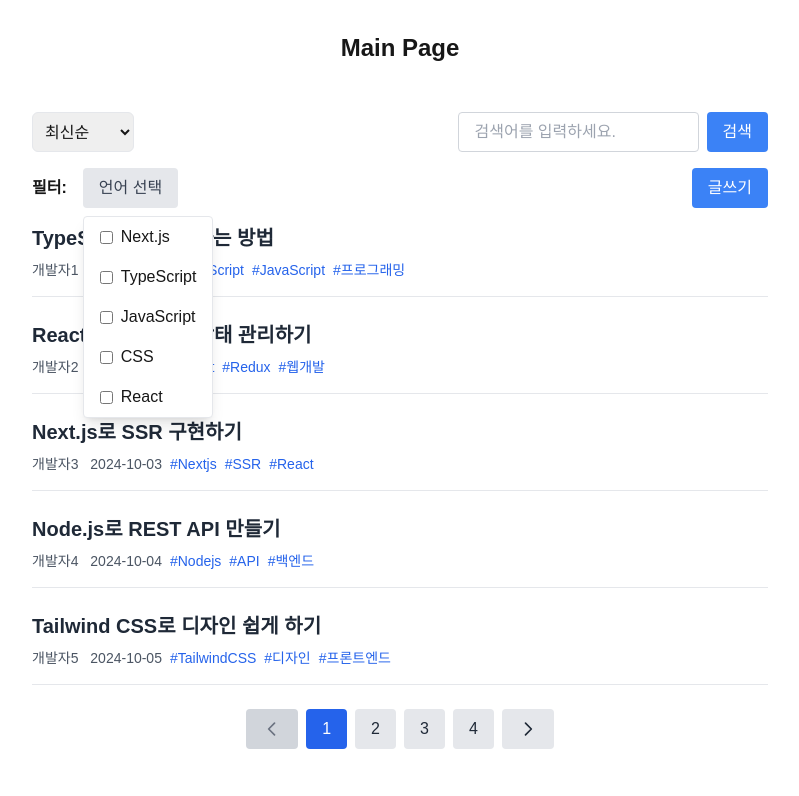
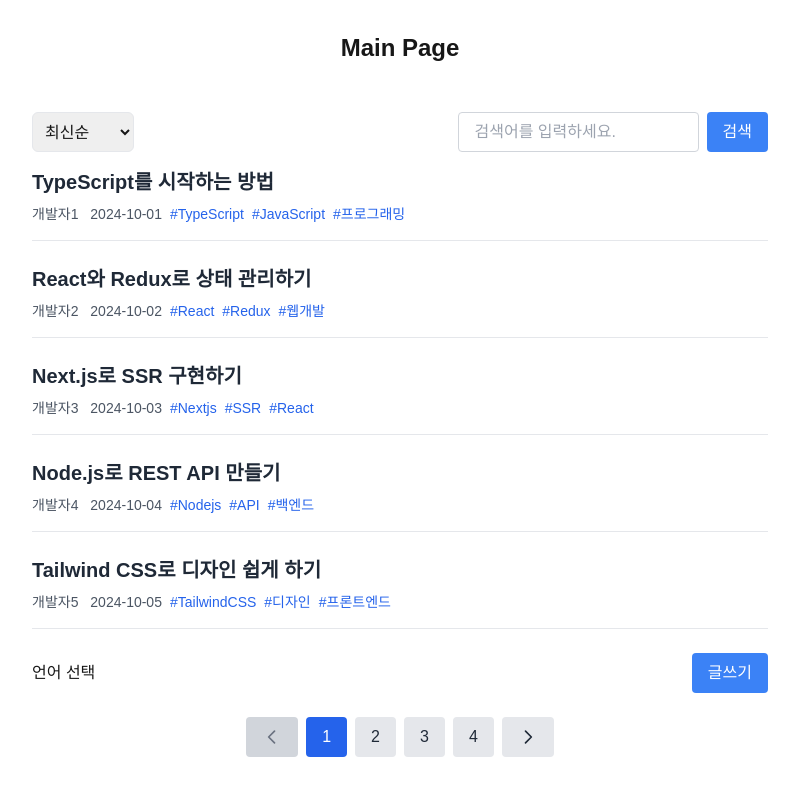
Before and after one commit to songhyein0123/code404, a Next.js app: page /main_board in a window 1280 px wide. Shown: the top 796 px of the page, without its empty margins (240-1039 px from the left). Built offline with nearby package versions, Linux system fonts and the light colour scheme.

Commit message:
fix: 게시글 목록의 위치를 정렬 드롭 박스와 검색 컴포넌트 아래로 이동 및 언어 선택을 클릭하면 토글로 언어들을 다중 선택할 수 있도록 작성

```diff
--- a/src/components/Board.tsx
+++ b/src/components/Board.tsx
@@ -162,6 +162,7 @@ export default function Board() {
     const [currentPage, setCurrentPage] = useState(1);
     const [sortOrder, setSortOrder] = useState("latest");
     const [selectedTags, setSelectedTags] = useState<string[]>([]);
+    const [isDropdownOpen, setIsDropdownOpen] = useState(false);
     const totalPosts = mock_data.length;
     const totalPages = Math.ceil(totalPosts / PostsPerPage);
 
@@ -185,6 +186,10 @@ export default function Board() {
         );
     };
 
+    const toggleDropdown = () => {
+        setIsDropdownOpen(!isDropdownOpen);
+    };
+
     return (
         <div className="p-4 max-w-3xl mx-auto">
             {/* 드롭 박스와 검색 컴포넌트 */}
@@ -193,33 +198,6 @@ export default function Board() {
                 <Search onSearch={(query) => console.log(query)} />
             </div>
 
-            {/* 필터 체크박스와 글쓰기 버튼 */}
-            <div className="flex justify-between items-center mb-4">
-                <div className="flex items-center space-x-4">
-                    <label className="font-semibold">필터: </label>
-                    <div className="relative">
-                        <button className="bg-gray-200 text-gray-700 px-4 py-2 rounded">언어 선택</button>
-                        <div className="absolute mt-2 bg-white border rounded shadow-lg">
-                            {availableTags.map((tag) => (
-                                <div key={tag} className="px-4 py-2">
-                                    <label className="flex items-center">
-                                        <input
-                                            type="checkbox"
-                                            checked={selectedTags.includes(tag)}
-                                            onChange={() => handleTagChange(tag)}
-                                            className="mr-2"
-                                        />
-                                        {tag}
-                                    </label>
-                                </div>
-                            ))}
-                        </div>
-                    </div>
-                </div>
-
-                {/* 글쓰기 버튼 */}
-                <button className="bg-blue-500 text-white px-4 py-2 rounded">글쓰기</button>
-            </div>
             {/* 게시글 목록 */}
             {paginatedPosts.map((post) => (
                 <div key={post.id} className="mb-6 border-b pb-4 last:border-none">
@@ -234,6 +212,32 @@ export default function Board() {
                     </div>
                 </div>
             ))}
+
+            {/* 필터 체크박스와 글쓰기 버튼 */}
+            <div className="flex justify-between items-center mb-4">
+                {/* 체크박스 드롭다운 필터 */}
+                <div>
+                    <button onClick={toggleDropdown}>언어 선택</button>
+                    {isDropdownOpen && (
+                        <div>
+                            {availableTags.map((tag) => (
+                                <div key={tag}>
+                                    <label>
+                                        <input
+                                            type="checkbox"
+                                            checked={selectedTags.includes(tag)}
+                                            onChange={() => handleTagChange(tag)}
+                                        />
+                                    </label>
+                                </div>
+                            ))}
+                        </div>
+                    )}
+                </div>
+
+                {/* 글쓰기 버튼 */}
+                <button className="bg-blue-500 text-white px-4 py-2 rounded">글쓰기</button>
+            </div>
 
             {/* 페이지네이션 */}
             <div className="flex justify-center mt-6 space-x-2">
```
